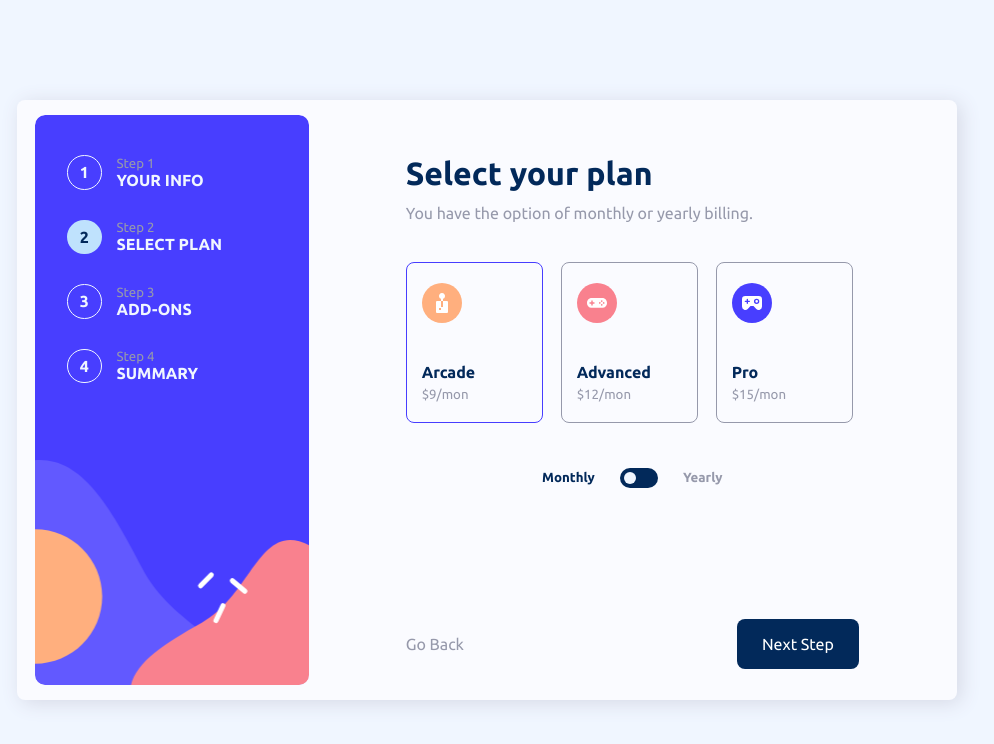
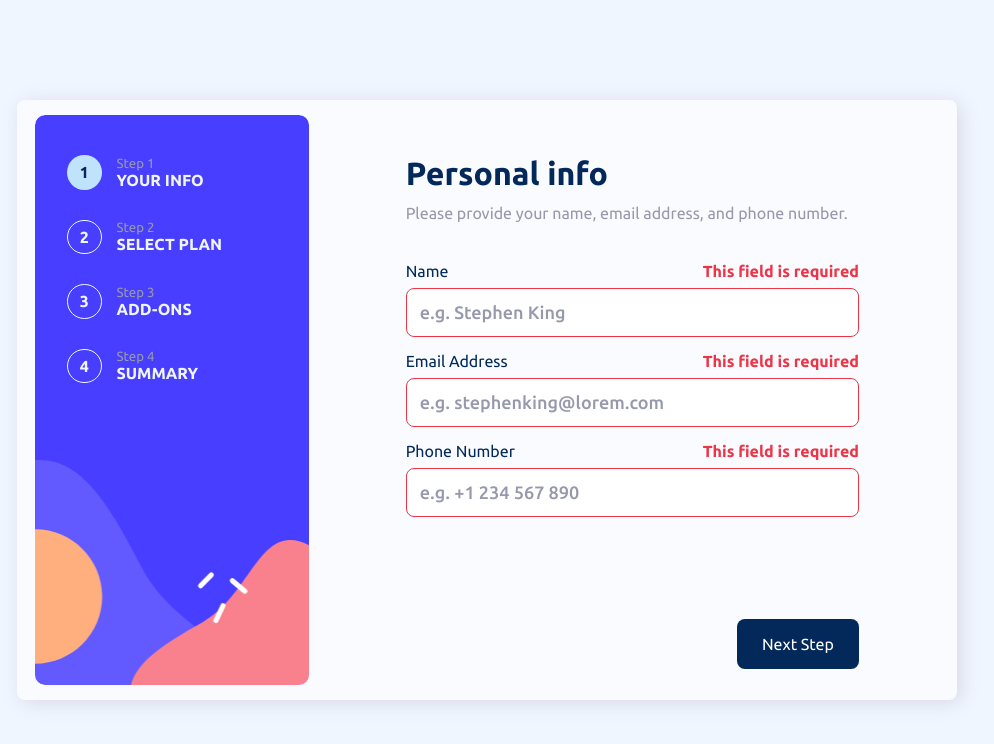
Before and after one commit to Zenosaki/Multi-Step-Form-React, a React (Vite) app: page /Main in a window 1280 px wide. Both pictures are taken after a click on the button "Next Step". Shown: the top 744 px of the page, without its empty margins (153-1147 px from the left). Built offline with nearby package versions, Linux system fonts and the light colour scheme; a web font is replaced by a local one.

Commit message:
made the step 1 verifying function smoothly

```diff
--- a/src/Pages/MainPage.jsx
+++ b/src/Pages/MainPage.jsx
@@ -17,6 +17,30 @@ export default function Main(){
   const prevStep = () => {
     setCurrentStep(prevStep => (prevStep > 1 ? prevStep - 1 : prevStep));
   };
+
+  const verify = () => {
+    if (currentStep === 1) {
+      let counter=0;
+      document.querySelectorAll('.input-field').forEach((element) => {
+        if (element.value.trim() === '') {
+          element.classList.add('ErrorActive');
+          element.parentElement.querySelector('.Error-message').style.display = 'block';
+        } else {
+          element.classList.remove('ErrorActive');
+          element.parentElement.querySelector('.Error-message').style.display = 'none';
+          counter ++
+        }
+      });
+      if(counter ===3){
+        nextStep();
+      }
+    } else {
+      nextStep();
+    }
+  };
+
+
+
   return(
     <main>
       <div className="Card-Box">
@@ -35,7 +59,7 @@ export default function Main(){
             <Buttons
               prevStep={prevStep}
               currentStep={currentStep}
-              nextStep={nextStep}
+              nextStep={verify}
             />
         </div>
       </div>
--- a/src/Sass/StepsStyle/_Step1.scss
+++ b/src/Sass/StepsStyle/_Step1.scss
@@ -1,5 +1,15 @@
 
+.input-wrapper {
+  .Error-message {
+    display: none; // Initially hide the error message
+    color: $Strawberryred;
+    font-weight: 700;
+  }
 
+  .ErrorActive {
+    border-color: $Strawberryred;
+  }
+}
 .Input-Label{
     display: flex;
     justify-content: space-between;
@@ -8,10 +18,6 @@
     font-size: medium;
     label{
       color:$Marineblue;
-  }
-  .Error-message{
-    color:$Strawberryred;
-    font-weight: 700;
     }
   }
 input{
--- a/src/components/MiniComponents/Step1-Input.jsx
+++ b/src/components/MiniComponents/Step1-Input.jsx
@@ -1,16 +1,22 @@
 import PropTypes from 'prop-types';
 
-export default function Input(props){
-  return(
-    <div>
+export default function Input(props) {
+  return (
+    <div className="input-wrapper">
       <div className="Input-Label">
         <label>{props.label}</label>
-        <h4 className='Error-message'>This feild is required</h4>
+        <h4 className="Error-message">This field is required</h4>
       </div>
-      <input required placeholder={props.placeholder} className='Input' type={props.type} />
+      <input
+        required
+        placeholder={props.placeholder}
+        className="input-field"
+        type={props.type}
+      />
     </div>
-  )
+  );
 }
+
 
 Input.propTypes = {
   placeholder: PropTypes.string.isRequired,
--- a/src/components/MiniComponents/Step2-Card.jsx
+++ b/src/components/MiniComponents/Step2-Card.jsx
@@ -26,7 +26,7 @@ export default function card(props){
 card.propTypes = {
   icon: PropTypes.string,
   title: PropTypes.string,
-  price: PropTypes.string,
+  price: PropTypes.number,
   type:PropTypes.string,
   symbole:PropTypes.string,
 };
```
Lines whose indentation alone changed are shown as unchanged.
